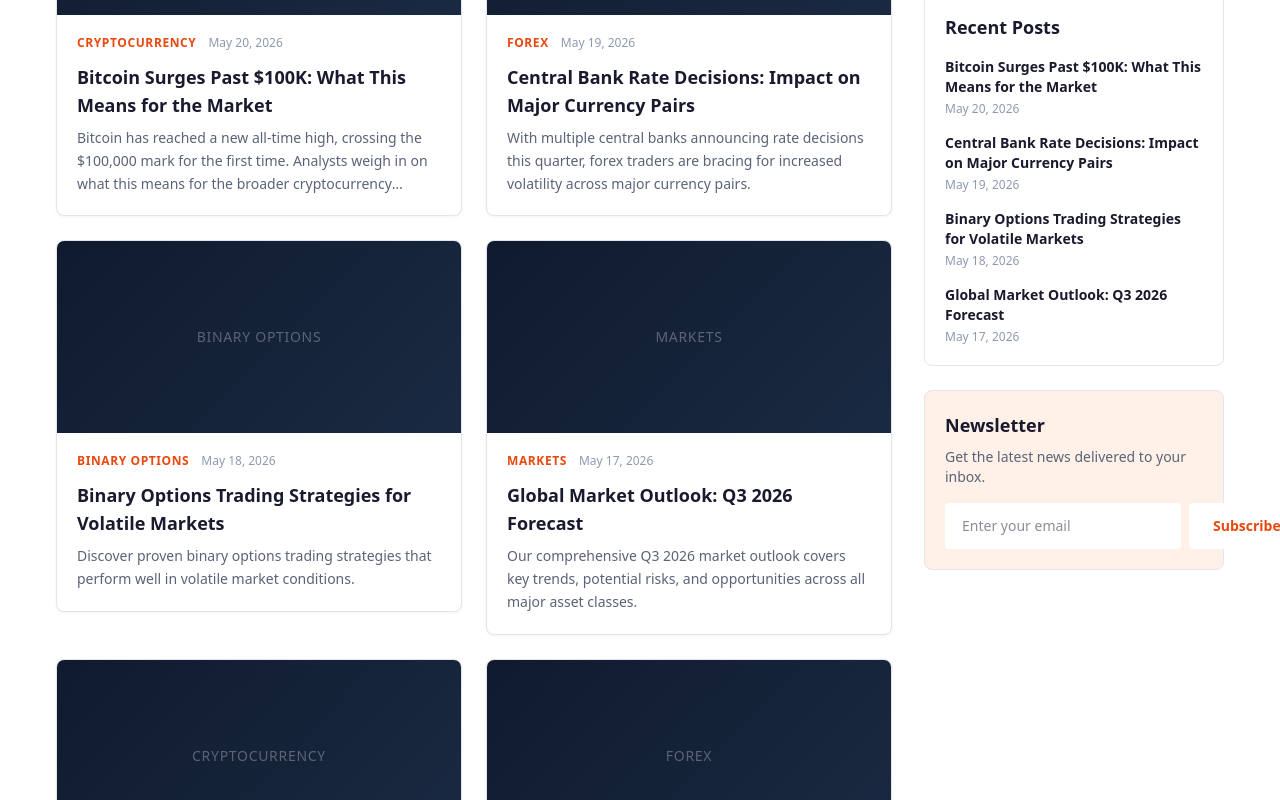
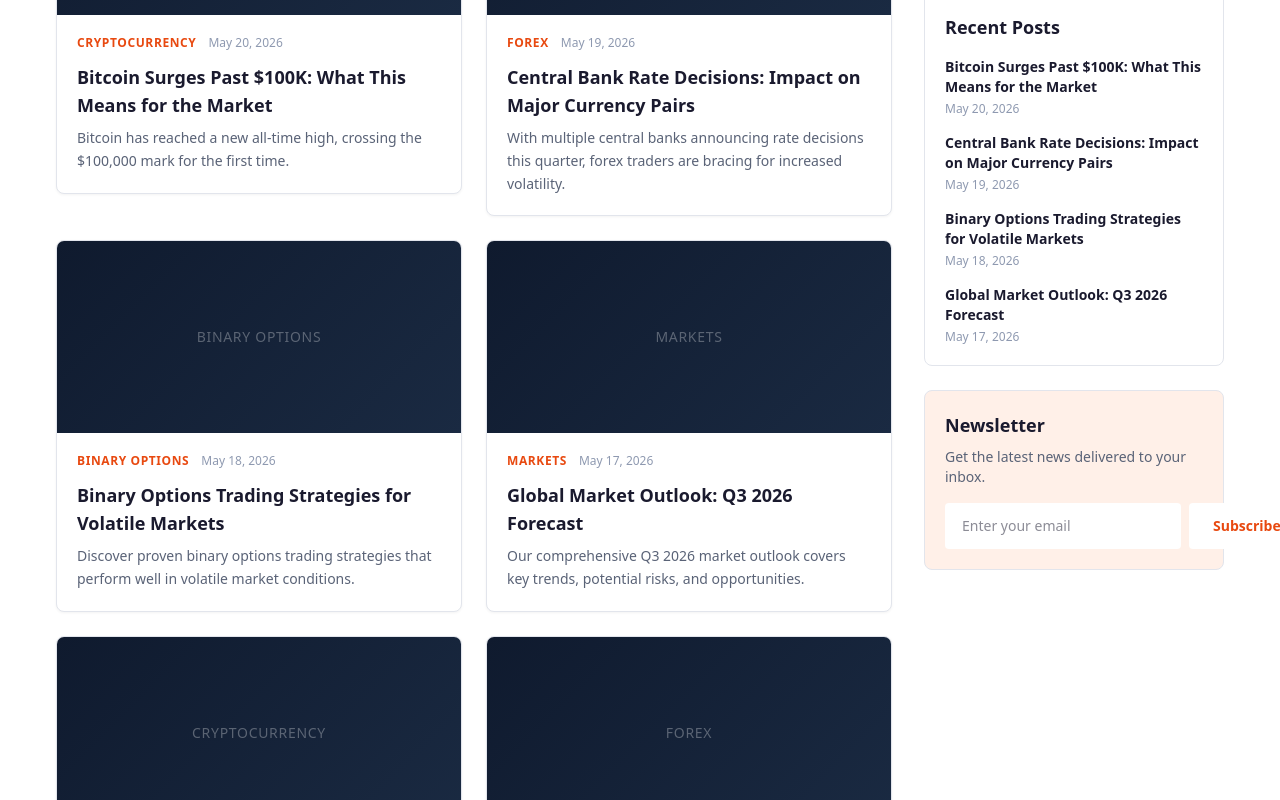
Before and after one commit to arizonainlove/trantamcapital, a Next.js app in the folder trantamcapital/: page /news in a window 1280 px wide. Shown: the part 580-1380 px from the top of the page. Built offline with nearby package versions, Linux system fonts and the light colour scheme; no server answers.

Commit message:
Fix broken news article links - use # placeholder

```diff
--- a/trantamcapital/src/app/binary-option/platform-a/page.tsx
+++ b/trantamcapital/src/app/binary-option/platform-a/page.tsx
@@ -14,9 +14,9 @@ const pros = ["Very user-friendly platform", "Multiple asset classes available",
 const cons = ["Limited expiry times", "Not available in all countries", "Higher minimum trade amount"];
 
 const relatedNews = [
-  { category: "Binary Options", date: "May 16, 2026", title: "BinaryPlatform A Launches New Asset Classes", excerpt: "BinaryPlatform A has expanded its offering with new asset classes including ETFs and major indices.", href: "/news/platform-a-assets", imageGradient: "linear-gradient(135deg, #C62828 0%, #B71C1C 100%)" },
-  { category: "Binary Options", date: "May 11, 2026", title: "BinaryPlatform A Review: Updated for 2026", excerpt: "An updated comprehensive review of BinaryPlatform A covering new features, payout structures, and user experience.", href: "/news/platform-a-update", imageGradient: "linear-gradient(135deg, #C62828 0%, #B71C1C 100%)" },
-  { category: "Binary Options", date: "May 5, 2026", title: "Best Binary Options Platforms for Beginners", excerpt: "Our ranking of the best binary options platforms for new traders, highlighting BinaryPlatform A's excellent demo account.", href: "/news/best-binary-beginners", imageGradient: "linear-gradient(135deg, #C62828 0%, #B71C1C 100%)" },
+  { category: "Binary Options", date: "May 16, 2026", title: "BinaryPlatform A Launches New Asset Classes", excerpt: "BinaryPlatform A has expanded its offering with new asset classes including ETFs and major indices.", href: "#", imageGradient: "linear-gradient(135deg, #C62828 0%, #B71C1C 100%)" },
+  { category: "Binary Options", date: "May 11, 2026", title: "BinaryPlatform A Review: Updated for 2026", excerpt: "An updated comprehensive review of BinaryPlatform A covering new features, payout structures, and user experience.", href: "#", imageGradient: "linear-gradient(135deg, #C62828 0%, #B71C1C 100%)" },
+  { category: "Binary Options", date: "May 5, 2026", title: "Best Binary Options Platforms for Beginners", excerpt: "Our ranking of the best binary options platforms for new traders, highlighting BinaryPlatform A's excellent demo account.", href: "#", imageGradient: "linear-gradient(135deg, #C62828 0%, #B71C1C 100%)" },
 ];
 
 export default function PlatformA() {
--- a/trantamcapital/src/app/crypto-exchange/exchange-a/page.tsx
+++ b/trantamcapital/src/app/crypto-exchange/exchange-a/page.tsx
@@ -14,9 +14,9 @@ const pros = ["500+ cryptocurrencies available", "Low trading fees (0.1%)", "Fut
 const cons = ["Complex for beginners", "Withdrawal fees can be high", "Not available in all countries"];
 
 const relatedNews = [
-  { category: "Cryptocurrency", date: "May 19, 2026", title: "Exchange A Adds 50 New Altcoins to Platform", excerpt: "Exchange A has expanded its offering with 50 new cryptocurrency listings, including several promising DeFi projects.", href: "/news/exchange-a-listings", imageGradient: "linear-gradient(135deg, #F9A825 0%, #F57F17 100%)" },
-  { category: "Cryptocurrency", date: "May 14, 2026", title: "Exchange A Launches Institutional Trading Desk", excerpt: "New institutional-grade trading desk with dedicated account managers and customized liquidity solutions.", href: "/news/exchange-a-institutional", imageGradient: "linear-gradient(135deg, #F9A825 0%, #F57F17 100%)" },
-  { category: "Cryptocurrency", date: "May 9, 2026", title: "Top 5 Crypto Exchanges for Altcoin Trading", excerpt: "Our ranking of the best exchanges for altcoin trading, with Exchange A taking the top spot for variety.", href: "/news/altcoin-exchanges", imageGradient: "linear-gradient(135deg, #F9A825 0%, #F57F17 100%)" },
+  { category: "Cryptocurrency", date: "May 19, 2026", title: "Exchange A Adds 50 New Altcoins to Platform", excerpt: "Exchange A has expanded its offering with 50 new cryptocurrency listings, including several promising DeFi projects.", href: "#", imageGradient: "linear-gradient(135deg, #F9A825 0%, #F57F17 100%)" },
+  { category: "Cryptocurrency", date: "May 14, 2026", title: "Exchange A Launches Institutional Trading Desk", excerpt: "New institutional-grade trading desk with dedicated account managers and customized liquidity solutions.", href: "#", imageGradient: "linear-gradient(135deg, #F9A825 0%, #F57F17 100%)" },
+  { category: "Cryptocurrency", date: "May 9, 2026", title: "Top 5 Crypto Exchanges for Altcoin Trading", excerpt: "Our ranking of the best exchanges for altcoin trading, with Exchange A taking the top spot for variety.", href: "#", imageGradient: "linear-gradient(135deg, #F9A825 0%, #F57F17 100%)" },
 ];
 
 export default function ExchangeA() {
--- a/trantamcapital/src/app/crypto-exchange/exchange-b/page.tsx
+++ b/trantamcapital/src/app/crypto-exchange/exchange-b/page.tsx
@@ -14,9 +14,9 @@ const pros = ["Very user-friendly interface", "Staking rewards available", "Buil
 const cons = ["Higher fees than competitors (0.2%)", "Limited altcoin selection", "Futures not available in all regions"];
 
 const relatedNews = [
-  { category: "Cryptocurrency", date: "May 18, 2026", title: "Exchange B NFT Marketplace Hits $1B Volume", excerpt: "Exchange B's NFT marketplace has reached $1 billion in total trading volume since its launch.", href: "/news/exchange-b-nft", imageGradient: "linear-gradient(135deg, #E84910 0%, #C93D0A 100%)" },
-  { category: "Cryptocurrency", date: "May 13, 2026", title: "Exchange B Increases Staking Rewards for ETH", excerpt: "Exchange B has announced increased staking rewards for Ethereum, offering 5.5% APY for ETH stakers.", href: "/news/exchange-b-staking", imageGradient: "linear-gradient(135deg, #E84910 0%, #C93D0A 100%)" },
-  { category: "Cryptocurrency", date: "May 8, 2026", title: "Best Crypto Exchanges for Beginners", excerpt: "Our guide to the most beginner-friendly crypto exchanges, with Exchange B ranked #1 for ease of use.", href: "/news/beginners-crypto", imageGradient: "linear-gradient(135deg, #E84910 0%, #C93D0A 100%)" },
+  { category: "Cryptocurrency", date: "May 18, 2026", title: "Exchange B NFT Marketplace Hits $1B Volume", excerpt: "Exchange B's NFT marketplace has reached $1 billion in total trading volume since its launch.", href: "#", imageGradient: "linear-gradient(135deg, #E84910 0%, #C93D0A 100%)" },
+  { category: "Cryptocurrency", date: "May 13, 2026", title: "Exchange B Increases Staking Rewards for ETH", excerpt: "Exchange B has announced increased staking rewards for Ethereum, offering 5.5% APY for ETH stakers.", href: "#", imageGradient: "linear-gradient(135deg, #E84910 0%, #C93D0A 100%)" },
+  { category: "Cryptocurrency", date: "May 8, 2026", title: "Best Crypto Exchanges for Beginners", excerpt: "Our guide to the most beginner-friendly crypto exchanges, with Exchange B ranked #1 for ease of use.", href: "#", imageGradient: "linear-gradient(135deg, #E84910 0%, #C93D0A 100%)" },
 ];
 
 export default function ExchangeB() {
--- a/trantamcapital/src/app/crypto-exchange/exchange-c/page.tsx
+++ b/trantamcapital/src/app/crypto-exchange/exchange-c/page.tsx
@@ -14,9 +14,9 @@ const pros = ["Regulated in EU and Asia", "Advanced charting tools", "OTC tradin
 const cons = ["Smaller coin selection (200+)", "Not ideal for absolute beginners", "Higher minimum deposit for OTC"];
 
 const relatedNews = [
-  { category: "Cryptocurrency", date: "May 16, 2026", title: "Exchange C Receives New Regulatory License in Singapore", excerpt: "Exchange C has obtained a Major Payment Institution license from the Monetary Authority of Singapore.", href: "/news/exchange-c-license", imageGradient: "linear-gradient(135deg, #00897B 0%, #00695C 100%)" },
-  { category: "Cryptocurrency", date: "May 11, 2026", title: "Exchange C Launches Advanced Trading Suite", excerpt: "New professional trading suite with advanced charting, real-time data, and algorithmic trading support.", href: "/news/exchange-c-suite", imageGradient: "linear-gradient(135deg, #00897B 0%, #00695C 100%)" },
-  { category: "Cryptocurrency", date: "May 6, 2026", title: "OTC Trading: A Guide for Large Investors", excerpt: "How OTC desks like Exchange C's help large investors execute trades without impacting market prices.", href: "/news/otc-trading", imageGradient: "linear-gradient(135deg, #00897B 0%, #00695C 100%)" },
+  { category: "Cryptocurrency", date: "May 16, 2026", title: "Exchange C Receives New Regulatory License in Singapore", excerpt: "Exchange C has obtained a Major Payment Institution license from the Monetary Authority of Singapore.", href: "#", imageGradient: "linear-gradient(135deg, #00897B 0%, #00695C 100%)" },
+  { category: "Cryptocurrency", date: "May 11, 2026", title: "Exchange C Launches Advanced Trading Suite", excerpt: "New professional trading suite with advanced charting, real-time data, and algorithmic trading support.", href: "#", imageGradient: "linear-gradient(135deg, #00897B 0%, #00695C 100%)" },
+  { category: "Cryptocurrency", date: "May 6, 2026", title: "OTC Trading: A Guide for Large Investors", excerpt: "How OTC desks like Exchange C's help large investors execute trades without impacting market prices.", href: "#", imageGradient: "linear-gradient(135deg, #00897B 0%, #00695C 100%)" },
 ];
 
 export default function ExchangeC() {
--- a/trantamcapital/src/app/forex-broker/broker-a/page.tsx
+++ b/trantamcapital/src/app/forex-broker/broker-a/page.tsx
@@ -14,9 +14,9 @@ const pros = ["FCA & CySEC regulated", "0.0 pip spreads on major pairs", "MT4, M
 const cons = ["Higher commission on ECN accounts", "No cryptocurrency trading", "Inactivity fee after 6 months"];
 
 const relatedNews = [
-  { category: "Forex", date: "May 19, 2026", title: "ForexBroker A Introduces New Trading Tools Suite", excerpt: "ForexBroker A has launched a comprehensive suite of trading tools including advanced charting and risk management features.", href: "/news/broker-a-tools", imageGradient: "linear-gradient(135deg, #1E88E5 0%, #1565C0 100%)" },
-  { category: "Forex", date: "May 15, 2026", title: "ForexBroker A Review: Six Months Later", excerpt: "An updated look at ForexBroker A after six months of real-world trading experience with the platform.", href: "/news/broker-a-update", imageGradient: "linear-gradient(135deg, #1E88E5 0%, #1565C0 100%)" },
-  { category: "Forex", date: "May 10, 2026", title: "Top 5 Forex Brokers for Scalping in 2026", excerpt: "We rank the best brokers for scalping strategies, with ForexBroker A taking the top spot for tight spreads.", href: "/news/scalping-brokers", imageGradient: "linear-gradient(135deg, #1E88E5 0%, #1565C0 100%)" },
+  { category: "Forex", date: "May 19, 2026", title: "ForexBroker A Introduces New Trading Tools Suite", excerpt: "ForexBroker A has launched a comprehensive suite of trading tools including advanced charting and risk management features.", href: "#", imageGradient: "linear-gradient(135deg, #1E88E5 0%, #1565C0 100%)" },
+  { category: "Forex", date: "May 15, 2026", title: "ForexBroker A Review: Six Months Later", excerpt: "An updated look at ForexBroker A after six months of real-world trading experience with the platform.", href: "#", imageGradient: "linear-gradient(135deg, #1E88E5 0%, #1565C0 100%)" },
+  { category: "Forex", date: "May 10, 2026", title: "Top 5 Forex Brokers for Scalping in 2026", excerpt: "We rank the best brokers for scalping strategies, with ForexBroker A taking the top spot for tight spreads.", href: "#", imageGradient: "linear-gradient(135deg, #1E88E5 0%, #1565C0 100%)" },
 ];
 
 export default function BrokerA() {
--- a/trantamcapital/src/app/forex-broker/broker-b/page.tsx
+++ b/trantamcapital/src/app/forex-broker/broker-b/page.tsx
@@ -14,9 +14,9 @@ const pros = ["ASIC regulated", "Negative balance protection", "Excellent educat
 const cons = ["Limited leverage (1:30 for retail)", "No cryptocurrency trading", "Withdrawal fees after first monthly withdrawal"];
 
 const relatedNews = [
-  { category: "Forex", date: "May 18, 2026", title: "ForexBroker B Launches New Educational Platform", excerpt: "ForexBroker B has unveiled a comprehensive educational platform with video courses, webinars, and interactive quizzes.", href: "/news/broker-b-education", imageGradient: "linear-gradient(135deg, #2E7D32 0%, #1B5E20 100%)" },
-  { category: "Forex", date: "May 14, 2026", title: "Best Forex Brokers for Beginners in 2026", excerpt: "Our guide to the best brokers for new traders, featuring ForexBroker B's excellent educational resources.", href: "/news/beginners-brokers", imageGradient: "linear-gradient(135deg, #2E7D32 0%, #1B5E20 100%)" },
-  { category: "Forex", date: "May 9, 2026", title: "ASIC Regulation: What It Means for Traders", excerpt: "Understanding ASIC regulation and how it protects traders when using brokers like ForexBroker B.", href: "/news/asic-regulation", imageGradient: "linear-gradient(135deg, #2E7D32 0%, #1B5E20 100%)" },
+  { category: "Forex", date: "May 18, 2026", title: "ForexBroker B Launches New Educational Platform", excerpt: "ForexBroker B has unveiled a comprehensive educational platform with video courses, webinars, and interactive quizzes.", href: "#", imageGradient: "linear-gradient(135deg, #2E7D32 0%, #1B5E20 100%)" },
+  { category: "Forex", date: "May 14, 2026", title: "Best Forex Brokers for Beginners in 2026", excerpt: "Our guide to the best brokers for new traders, featuring ForexBroker B's excellent educational resources.", href: "#", imageGradient: "linear-gradient(135deg, #2E7D32 0%, #1B5E20 100%)" },
+  { category: "Forex", date: "May 9, 2026", title: "ASIC Regulation: What It Means for Traders", excerpt: "Understanding ASIC regulation and how it protects traders when using brokers like ForexBroker B.", href: "#", imageGradient: "linear-gradient(135deg, #2E7D32 0%, #1B5E20 100%)" },
 ];
 
 export default function BrokerB() {
--- a/trantamcapital/src/app/forex-broker/broker-c/page.tsx
+++ b/trantamcapital/src/app/forex-broker/broker-c/page.tsx
@@ -14,9 +14,9 @@ const pros = ["FCA regulated", "Social & copy trading", "Competitive spreads", "
 const cons = ["Limited leverage (1:30 max)", "Fewer currency pairs than competitors", "Withdrawal processing can be slow"];
 
 const relatedNews = [
-  { category: "Forex", date: "May 17, 2026", title: "ForexBroker C Enhances Copy Trading Platform", excerpt: "New updates to ForexBroker C's copy trading platform make it easier to follow top-performing traders.", href: "/news/broker-c-copy", imageGradient: "linear-gradient(135deg, #6A1B9A 0%, #4A148C 100%)" },
-  { category: "Forex", date: "May 12, 2026", title: "Social Trading: The Future of Forex", excerpt: "How social trading platforms like ForexBroker C are changing the way beginners learn to trade.", href: "/news/social-trading", imageGradient: "linear-gradient(135deg, #6A1B9A 0%, #4A148C 100%)" },
-  { category: "Forex", date: "May 7, 2026", title: "FCA Regulation: Why It Matters", excerpt: "Why FCA regulation matters when choosing a forex broker and how it protects your funds.", href: "/news/fca-regulation", imageGradient: "linear-gradient(135deg, #6A1B9A 0%, #4A148C 100%)" },
+  { category: "Forex", date: "May 17, 2026", title: "ForexBroker C Enhances Copy Trading Platform", excerpt: "New updates to ForexBroker C's copy trading platform make it easier to follow top-performing traders.", href: "#", imageGradient: "linear-gradient(135deg, #6A1B9A 0%, #4A148C 100%)" },
+  { category: "Forex", date: "May 12, 2026", title: "Social Trading: The Future of Forex", excerpt: "How social trading platforms like ForexBroker C are changing the way beginners learn to trade.", href: "#", imageGradient: "linear-gradient(135deg, #6A1B9A 0%, #4A148C 100%)" },
+  { category: "Forex", date: "May 7, 2026", title: "FCA Regulation: Why It Matters", excerpt: "Why FCA regulation matters when choosing a forex broker and how it protects your funds.", href: "#", imageGradient: "linear-gradient(135deg, #6A1B9A 0%, #4A148C 100%)" },
 ];
 
 export default function BrokerC() {
--- a/trantamcapital/src/app/news/page.tsx
+++ b/trantamcapital/src/app/news/page.tsx
@@ -10,15 +10,15 @@ export const metadata: Metadata = {
 };
 
 const allNews = [
-  { category: "Cryptocurrency", date: "May 20, 2026", title: "Bitcoin Surges Past $100K: What This Means for the Market", excerpt: "Bitcoin has reached a new all-time high, crossing the $100,000 mark for the first time. Analysts weigh in on what this means for the broader cryptocurrency market.", href: "/news/bitcoin-surges" },
-  { category: "Forex", date: "May 19, 2026", title: "Central Bank Rate Decisions: Impact on Major Currency Pairs", excerpt: "With multiple central banks announcing rate decisions this quarter, forex traders are bracing for increased volatility across major currency pairs.", href: "/news/central-bank-rates" },
-  { category: "Binary Options", date: "May 18, 2026", title: "Binary Options Trading Strategies for Volatile Markets", excerpt: "Discover proven binary options trading strategies that perform well in volatile market conditions.", href: "/news/binary-strategies" },
-  { category: "Markets", date: "May 17, 2026", title: "Global Market Outlook: Q3 2026 Forecast", excerpt: "Our comprehensive Q3 2026 market outlook covers key trends, potential risks, and opportunities across all major asset classes.", href: "/news/q3-outlook" },
-  { category: "Cryptocurrency", date: "May 16, 2026", title: "Ethereum 2.0: Staking Rewards Hit New Highs", excerpt: "Ethereum staking rewards have reached unprecedented levels as more validators join the network. What this means for ETH holders.", href: "/news/ethereum-staking" },
-  { category: "Forex", date: "May 15, 2026", title: "EUR/USD Analysis: Key Levels to Watch This Week", excerpt: "Technical analysis of the EUR/USD pair with key support and resistance levels every trader should monitor.", href: "/news/eur-usd-analysis" },
-  { category: "Binary Options", date: "May 14, 2026", title: "60-Second Binary Options: Pro Tips for Quick Trades", excerpt: "Learn the strategies professional traders use for successful 60-second binary options trading.", href: "/news/60-second-tips" },
-  { category: "Markets", date: "May 13, 2026", title: "Commodity Prices Surge Amid Supply Chain Concerns", excerpt: "Gold, silver, and oil prices are experiencing significant movements. Our analysts break down the key drivers.", href: "/news/commodity-surge" },
-  { category: "Cryptocurrency", date: "May 12, 2026", title: "Altcoin Season: Which Projects Are Gaining Momentum", excerpt: "As Bitcoin stabilizes, several altcoins are showing strong momentum. Here are the projects gaining traction this month.", href: "/news/altcoin-season" },
+  { category: "Cryptocurrency", date: "May 20, 2026", title: "Bitcoin Surges Past $100K: What This Means for the Market", excerpt: "Bitcoin has reached a new all-time high, crossing the $100,000 mark for the first time.", href: "#" },
+  { category: "Forex", date: "May 19, 2026", title: "Central Bank Rate Decisions: Impact on Major Currency Pairs", excerpt: "With multiple central banks announcing rate decisions this quarter, forex traders are bracing for increased volatility.", href: "#" },
+  { category: "Binary Options", date: "May 18, 2026", title: "Binary Options Trading Strategies for Volatile Markets", excerpt: "Discover proven binary options trading strategies that perform well in volatile market conditions.", href: "#" },
+  { category: "Markets", date: "May 17, 2026", title: "Global Market Outlook: Q3 2026 Forecast", excerpt: "Our comprehensive Q3 2026 market outlook covers key trends, potential risks, and opportunities.", href: "#" },
+  { category: "Cryptocurrency", date: "May 16, 2026", title: "Ethereum 2.0: Staking Rewards Hit New Highs", excerpt: "Ethereum staking rewards have reached unprecedented levels as more validators join the network.", href: "#" },
+  { category: "Forex", date: "May 15, 2026", title: "EUR/USD Analysis: Key Levels to Watch This Week", excerpt: "Technical analysis of the EUR/USD pair with key support and resistance levels every trader should monitor.", href: "#" },
+  { category: "Binary Options", date: "May 14, 2026", title: "60-Second Binary Options: Pro Tips for Quick Trades", excerpt: "Learn the strategies professional traders use for successful 60-second binary options trading.", href: "#" },
+  { category: "Markets", date: "May 13, 2026", title: "Commodity Prices Surge Amid Supply Chain Concerns", excerpt: "Gold, silver, and oil prices are experiencing significant movements.", href: "#" },
+  { category: "Cryptocurrency", date: "May 12, 2026", title: "Altcoin Season: Which Projects Are Gaining Momentum", excerpt: "As Bitcoin stabilizes, several altcoins are showing strong momentum.", href: "#" },
 ];
 
 const categories = ["All", "Cryptocurrency", "Forex", "Binary Options", "Markets"];
--- a/trantamcapital/src/app/page.tsx
+++ b/trantamcapital/src/app/page.tsx
@@ -13,7 +13,7 @@ const featuredNews = [
     title: "Bitcoin Surges Past $100K: What This Means for the Market",
     excerpt:
       "Bitcoin has reached a new all-time high, crossing the $100,000 mark for the first time. Analysts weigh in on what this means for the broader cryptocurrency market and retail investors.",
-    href: "/news/bitcoin-surges",
+    href: "#",
   },
   {
     category: "Forex",
@@ -21,7 +21,7 @@ const featuredNews = [
     title: "Central Bank Rate Decisions: Impact on Major Currency Pairs",
     excerpt:
       "With multiple central banks announcing rate decisions this quarter, forex traders are bracing for increased volatility across major currency pairs. Our analysis covers the key levels to watch.",
-    href: "/news/central-bank-rates",
+    href: "#",
   },
   {
     category: "Binary Options",
@@ -29,7 +29,7 @@ const featuredNews = [
     title: "Binary Options Trading Strategies for Volatile Markets",
     excerpt:
       "Discover proven binary options trading strategies that perform well in volatile market conditions. From straddles to trend-following approaches, we cover the essentials.",
-    href: "/news/binary-strategies",
+    href: "#",
   },
 ];
 
```
